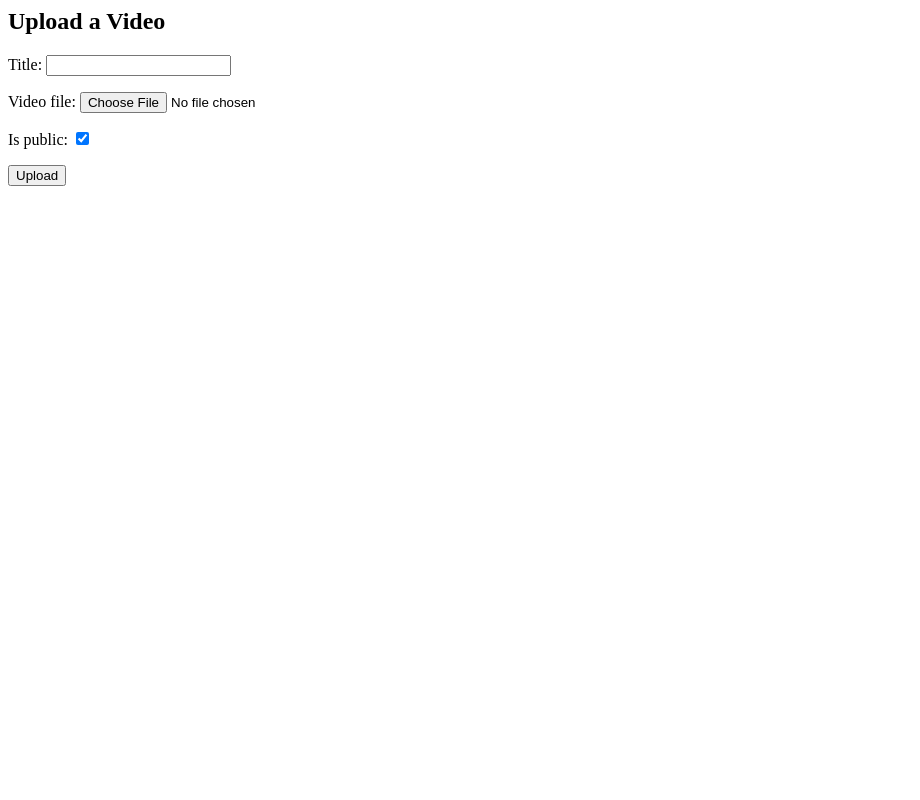
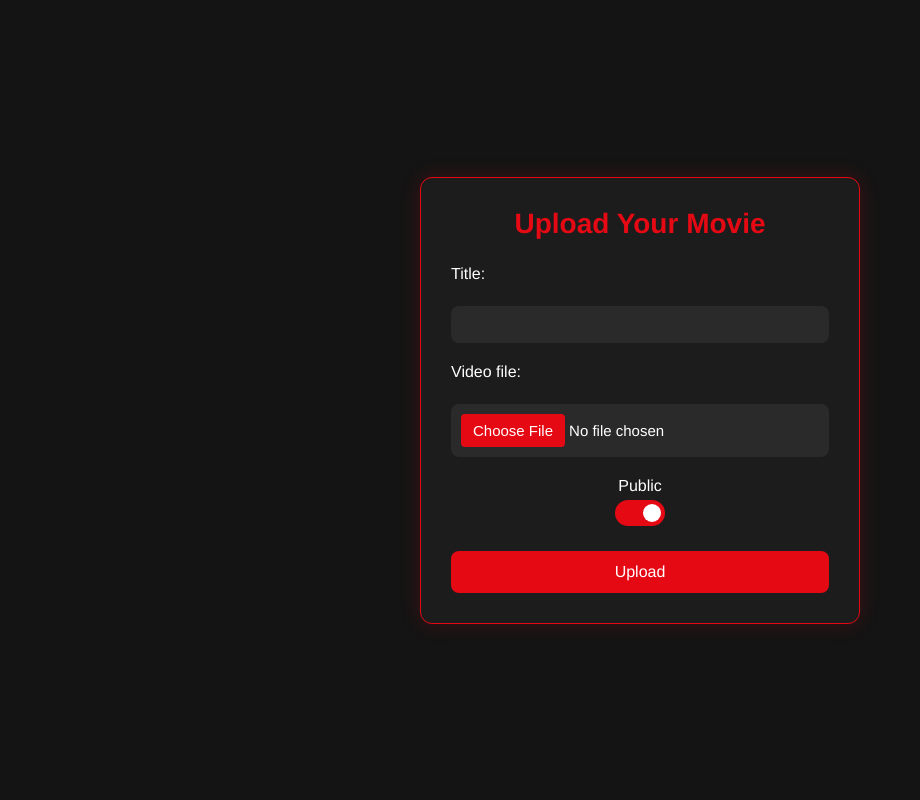
Before and after one commit to AfnanMeow/BRACU_flex, a Django app: page /module2/upload/ in a window 1280 px wide. Shown: the whole page, without its empty margins (0-920 px from the left). Run offline with Django 4.2, Linux system fonts and the light colour scheme; a user stored in the database is signed in.

Commit message:
just a css to the upload movie page
css + some minor editing

```diff
--- a/cse471testing/settings.py
+++ b/cse471testing/settings.py
@@ -26,7 +26,7 @@ SECRET_KEY = 'django-insecure-5-jc%e*qmnp&19pnga(17x!jjw=t44)&vhm$j4ahb=op-l28vz
 # SECURITY WARNING: don't run with debug turned on in production!
 DEBUG = True
 
-ALLOWED_HOSTS = []
+ALLOWED_HOSTS = ["26.84.216.199", "localhost"]
 AUTH_USER_MODEL = 'module1.CustomUser'
 
 AUTHENTICATION_BACKENDS = (
--- a/module2/models.py
+++ b/module2/models.py
@@ -1,9 +1,17 @@
 from django.conf import settings
 from django.db import models
+import os
+
+
+def video_upload_path(instance, filename):
+    # Choose folder based on is_public value
+    folder = 'uploads' if instance.is_public else 'uploads/private'
+    return os.path.join(folder, filename)
+
 
 class UploadedVideo(models.Model):
     user = models.ForeignKey(settings.AUTH_USER_MODEL, on_delete=models.CASCADE)
     title = models.CharField(max_length=255)
-    video_file = models.FileField(upload_to='uploads/')
+    video_file = models.FileField(upload_to=video_upload_path)
     is_public = models.BooleanField(default=True)
     uploaded_at = models.DateTimeField(auto_now_add=True)
--- a/module2/templates/upload_video.html
+++ b/module2/templates/upload_video.html
@@ -1,6 +1,37 @@
-<h2>Upload a Video</h2>
-<form method="post" enctype="multipart/form-data">
-  {% csrf_token %}
-  {{ form.as_p }}
-  <button type="submit">Upload</button>
-</form>
+{% load static %}
+<!DOCTYPE html>
+<html lang="en">
+<head>
+    <meta charset="UTF-8">
+    <title>Upload Your Movie | Netflix</title>
+    <link rel="stylesheet" href="{% static 'home/upload_movie/style.css' %}">
+</head>
+<body>
+    <div class="upload-container">
+        <div class="upload-card">
+            <h2>Upload Your Movie</h2>
+            <form method="post" enctype="multipart/form-data" class="upload-form">
+                {% csrf_token %}
+                <p>
+                  {{ form.title.label_tag }}<br>
+                  {{ form.title }}
+              </p>
+
+              <p>
+                  {{ form.video_file.label_tag }}<br>
+                  {{ form.video_file }}
+              </p>
+
+              <p class="switch-group">
+                  <label class="switch-label" for="id_is_public">Public</label>
+                  <label class="switch">
+                      <input type="checkbox" name="is_public" id="id_is_public" {% if form.is_public.value %}checked{% endif %}>
+                      <span class="slider round"></span>
+                  </label>
+              </p>
+                <button type="submit">Upload</button>
+            </form>
+        </div>
+    </div>
+</body>
+</html>
--- /dev/null
+++ b/static/home/upload_movie/style.css
@@ -0,0 +1,145 @@
+/* Netflix Inspired Upload Page */
+* {
+    margin: 0;
+    padding: 0;
+    box-sizing: border-box;
+    font-family: 'Helvetica Neue', Helvetica, Arial, sans-serif;
+}
+
+body {
+    background-color: #141414;
+    color: #ffffff;
+    height: 100vh;
+    display: flex;
+    justify-content: center;
+    align-items: center;
+}
+
+.upload-container {
+    width: 100%;
+    max-width: 480px;
+    padding: 20px;
+}
+
+.upload-card {
+    background-color: #1c1c1c;
+    border: 1px solid #e50914;
+    border-radius: 12px;
+    padding: 30px;
+    box-shadow: 0 0 20px rgba(229, 9, 20, 0.2);
+}
+
+.upload-card h2 {
+    text-align: center;
+    font-size: 28px;
+    color: #e50914;
+    margin-bottom: 25px;
+}
+
+.upload-form {
+    display: flex;
+    flex-direction: column;
+    gap: 20px;
+}
+
+.upload-form p {
+    display: flex;
+    flex-direction: column;
+}
+
+.upload-form label {
+    font-weight: 500;
+    margin-bottom: 5px;
+    color: #ffffff;
+}
+
+.upload-form input[type="text"],
+.upload-form input[type="file"],
+.upload-form select {
+    padding: 10px;
+    border: none;
+    border-radius: 8px;
+    background-color: #2a2a2a;
+    color: #ffffff;
+    font-size: 15px;
+}
+
+.upload-form input::file-selector-button {
+    background-color: #e50914;
+    color: white;
+    padding: 8px 12px;
+    border: none;
+    border-radius: 4px;
+    cursor: pointer;
+}
+
+.upload-form input::file-selector-button:hover {
+    background-color: #ff1e22;
+}
+
+.upload-form button {
+    padding: 12px;
+    background-color: #e50914;
+    border: none;
+    border-radius: 8px;
+    color: white;
+    font-size: 16px;
+    cursor: pointer;
+    transition: background 0.3s ease;
+}
+
+.upload-form button:hover {
+    background-color: #ff1e22;
+}
+
+
+
+.switch-group {
+    display: flex;
+    justify-content: space-between;
+    align-items: center;
+    color: #fff;
+}
+
+/* Switch toggle style */
+.switch {
+    position: relative;
+    display: inline-block;
+    width: 50px;
+    height: 26px;
+}
+
+.switch input {
+    opacity: 0;
+    width: 0;
+    height: 0;
+}
+
+.slider {
+    position: absolute;
+    cursor: pointer;
+    top: 0; left: 0; right: 0; bottom: 0;
+    background-color: #ccc;
+    transition: 0.4s;
+    border-radius: 34px;
+}
+
+.slider:before {
+    position: absolute;
+    content: "";
+    height: 18px;
+    width: 18px;
+    left: 4px;
+    bottom: 4px;
+    background-color: white;
+    transition: 0.4s;
+    border-radius: 50%;
+}
+
+input:checked + .slider {
+    background-color: #e50914;
+}
+
+input:checked + .slider:before {
+    transform: translateX(24px);
+}
```
Also changed, not shown: db.sqlite3.
